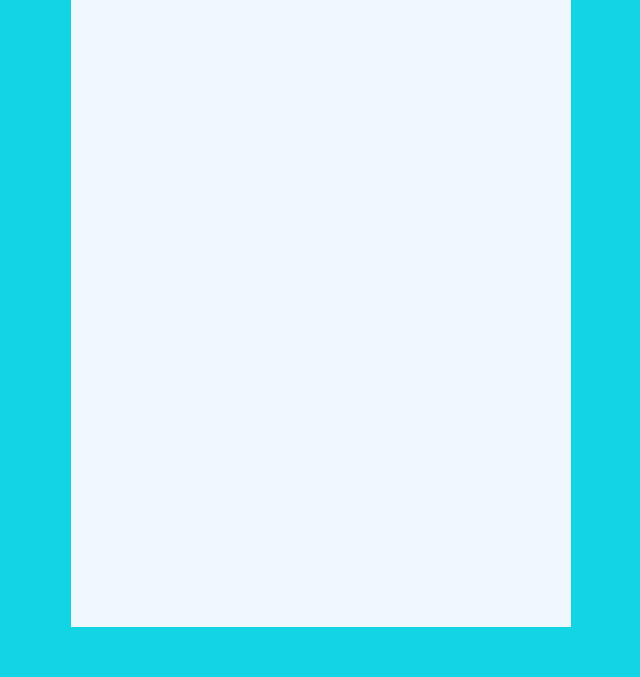
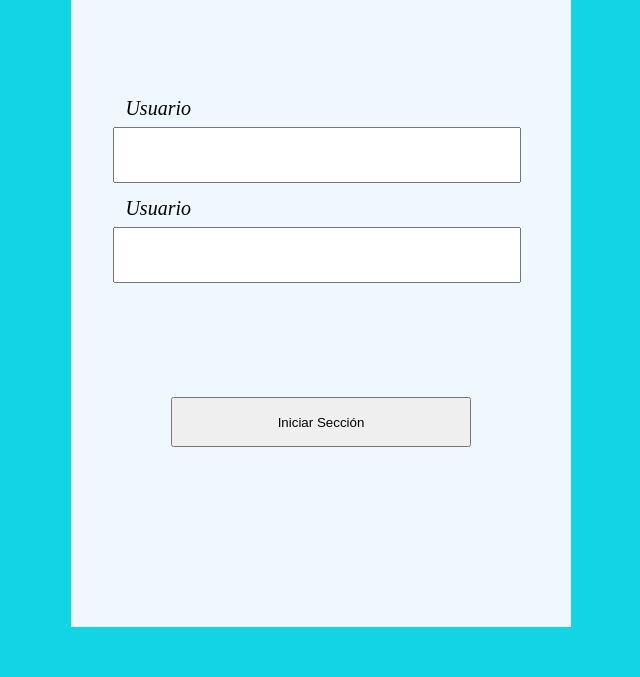
Before and after one commit to Andromeda75/trabajo1, a plain HTML site: page index.html in a window 1280 px wide. Shown: the part 123-800 px from the top of the page, without its empty margins (609-1249 px from the left). Drawn offline with Linux system fonts and the light colour scheme.

Commit message:
Ticket1.3

```diff
--- a/diseño.css
+++ b/diseño.css
@@ -10,3 +10,49 @@ body {
     right: 100px;
     top: 50px;
 }
+
+.in{
+    width: 400px;
+    height: 50px;
+    position: absolute;
+    right: 50px;
+    top: 200px;
+}
+
+.ou{
+    width: 400px;
+    height: 50px;
+    position: absolute;
+    right: 50px;
+    top: 300px;
+}
+
+.user{
+    font-size: 20px;
+    font-style: oblique;
+
+    position: absolute;
+    right: 380px;
+    top: 170px;
+}
+
+.pass{
+    font-size: 20px;
+    font-style: oblique;
+    position: absolute;
+    right: 380px;
+    top: 270px;
+}
+
+.B1{
+    width: 300px;
+    height: 50px;
+    position: absolute;
+    right: 100px;
+    top: 470px;
+}
+
+.login{
+    position: absolute;
+    right: 200px;
+}
--- a/index.html
+++ b/index.html
@@ -7,6 +7,15 @@
     <title>Document</title>
 </head>
 <body>
-    <div class="Diseño1"></div>
+    <div class="Diseño1">
+        <h1 class="login">Registro</h1>
+        <div class="user">Usuario</div>
+
+        <input type="text" class="in" >
+        <div class="pass">Usuario</div>
+        <input type="text" class="ou">
+        <button class="B1">Iniciar Sección</button>
+
+    </div>
 </body>
 </html>
```
